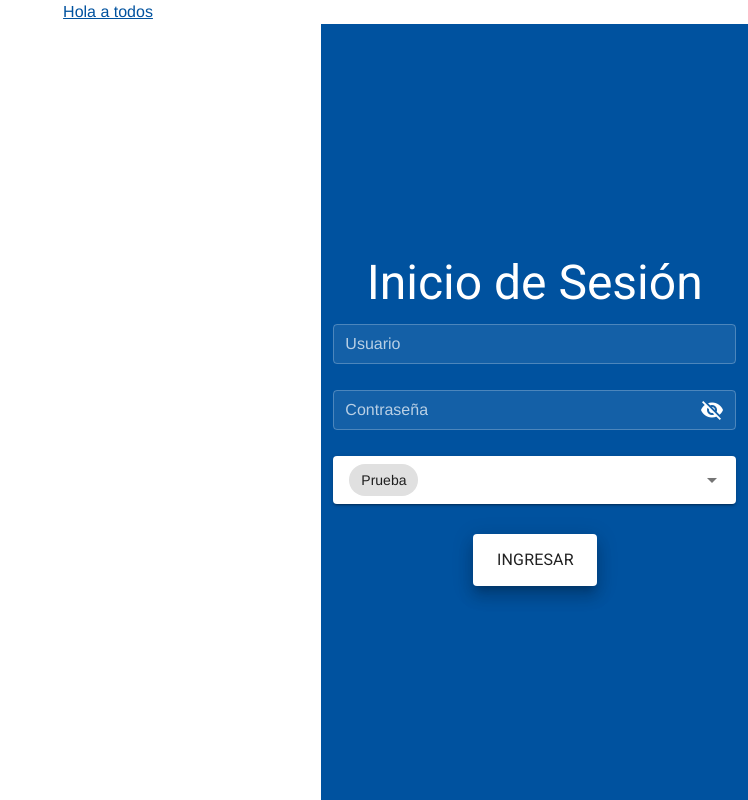
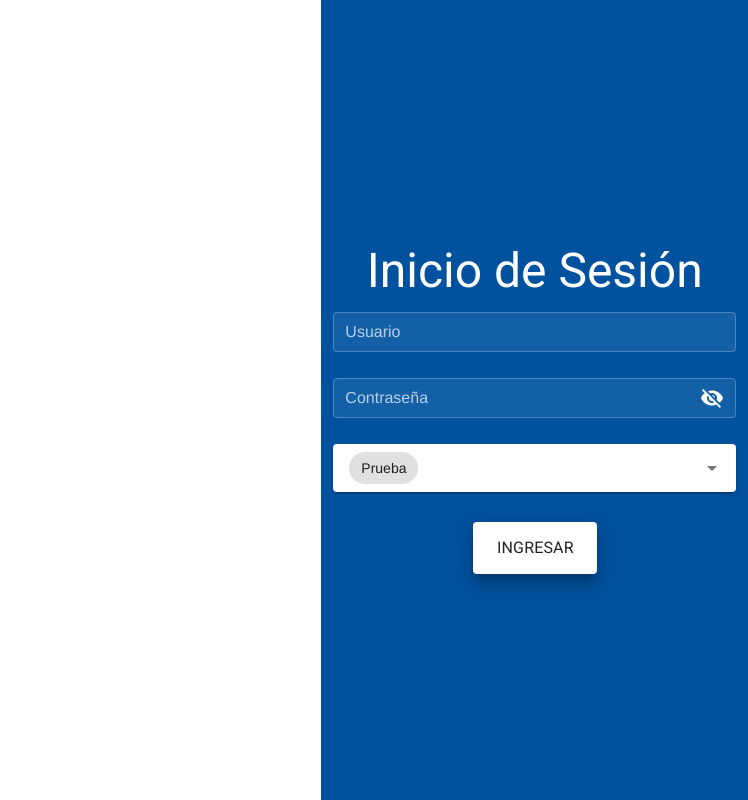
Before and after one commit to JimyCoxRocha/frontPica, a Vue app: page /frontPica/login in a window 1280 px wide. Shown: the whole page, without its empty margins (532-1280 px from the left). Built offline with nearby package versions, Linux system fonts and the light colour scheme; what vue-apexcharts would draw is missing.

Commit message:
Solución

```diff
--- a/src/App.vue
+++ b/src/App.vue
@@ -1,6 +1,5 @@
 <template>
   <v-app id="app" >
-    <router-link to="/home">Hola a todos</router-link>
     <router-view/>
   </v-app>
 </template>
```
